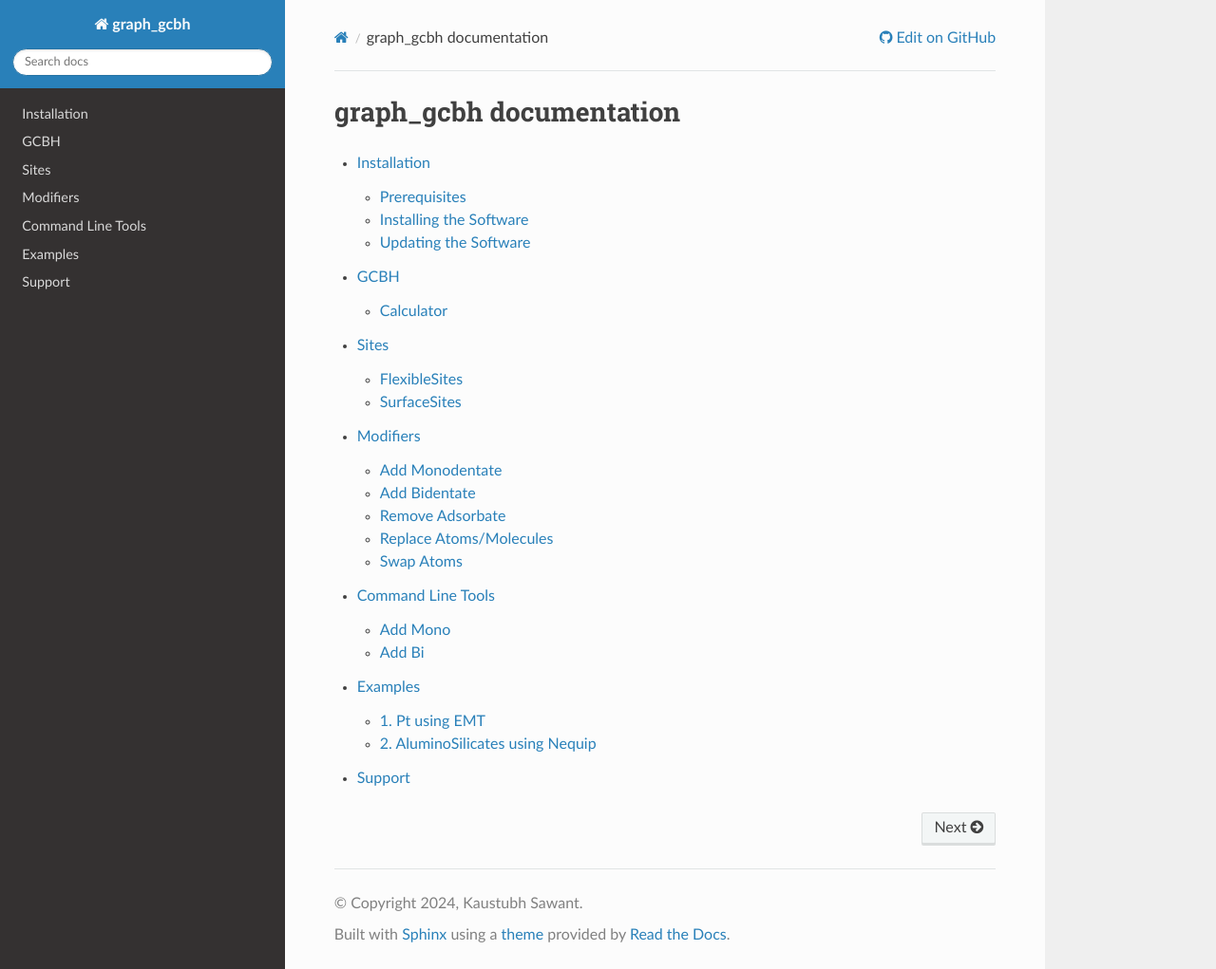
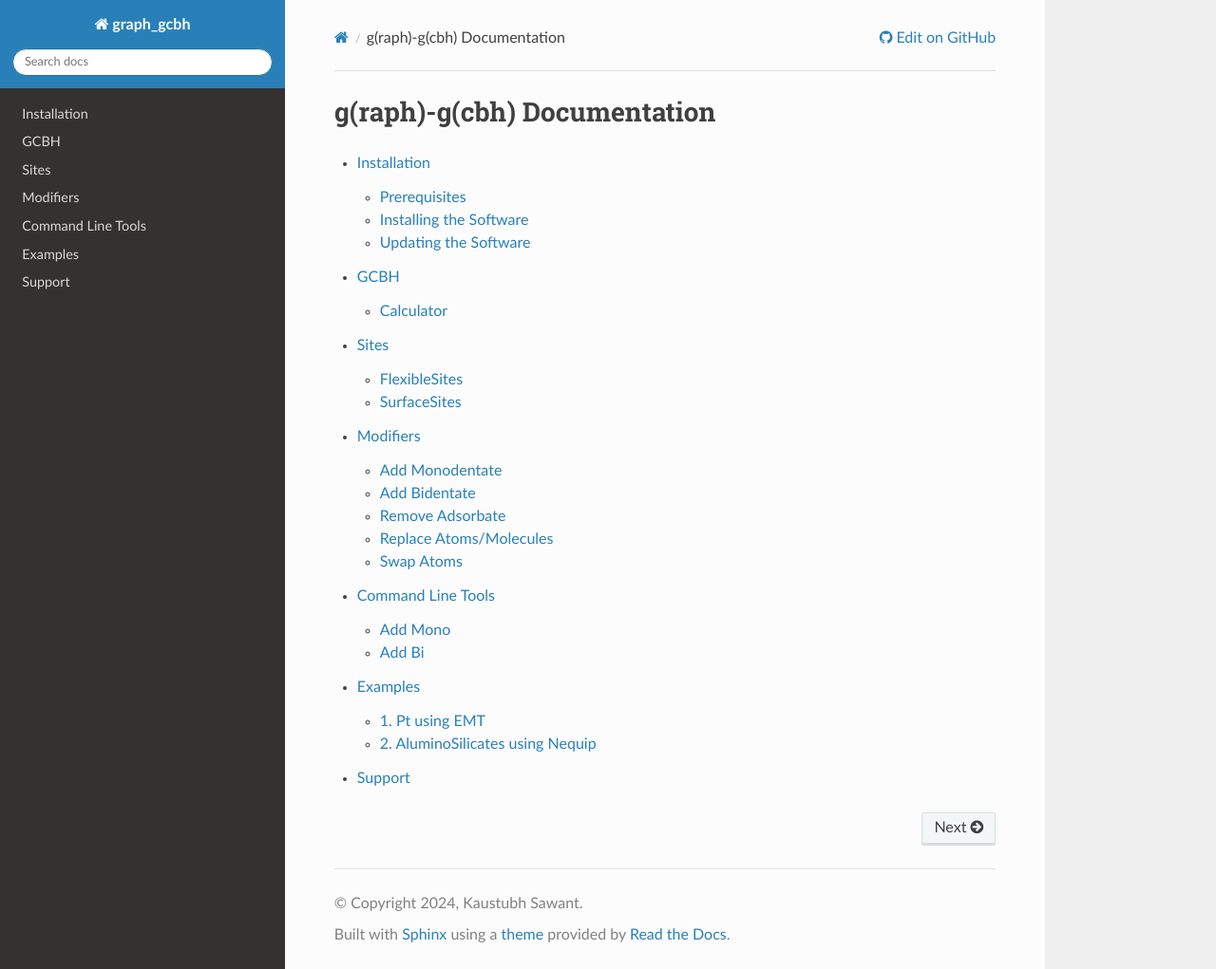
Before and after one commit to kkjsawantucla/gg, a Sphinx documentation site: the page built from docs/source/index.rst, in a window 1280 px wide and 1021 px high. Shown: the whole window at 95% size. Built offline with Sphinx 7.4.7 and the Read the Docs theme 3.1.0, drawn with Linux system fonts in a browser that asks for light colours.

Commit message:
Update index.rst

```diff
--- a/docs/source/index.rst
+++ b/docs/source/index.rst
@@ -3,8 +3,8 @@
    You can adapt this file completely to your liking, but it should at least
    contain the root `toctree` directive.
 
-graph_gcbh documentation
-========================
+g(raph)-g(cbh) Documentation
+============================
 
 .. toctree::
    :maxdepth: 2
```
